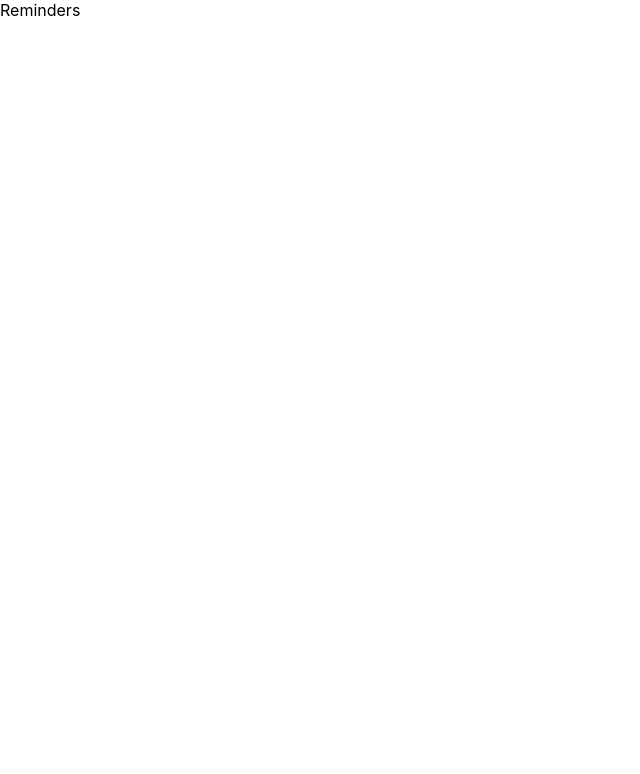
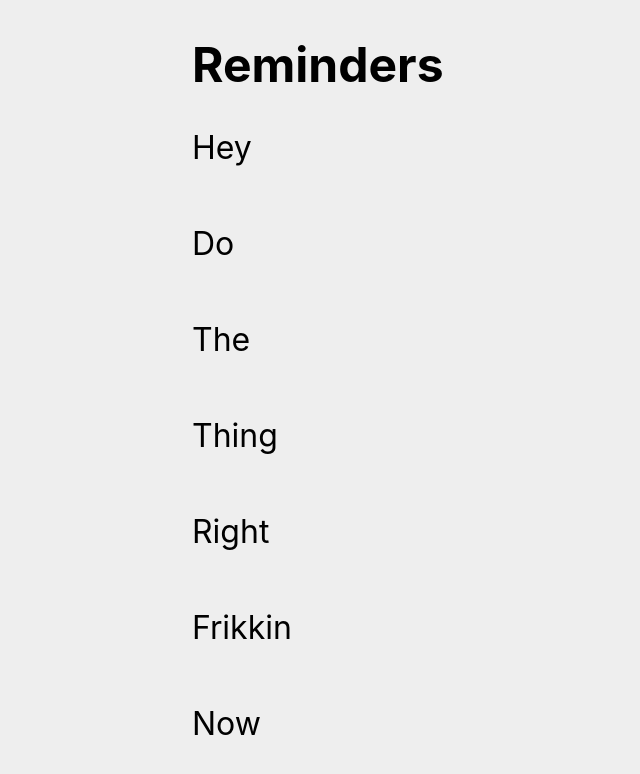
Before and after one commit to cembreyfarquhar/reminderApp, a React (Create React App) app in the folder reminder/: page / in a window 1280 px wide. Shown: the top 774 px of the page, without its empty margins (0-640 px from the left). Built offline with nearby package versions, Linux system fonts and the light colour scheme.

Commit message:
sets homepage layout using CSS Grid

```diff
--- a/reminder/src/App.js
+++ b/reminder/src/App.js
@@ -5,15 +5,40 @@ import styled from "styled-components";
 const StyledApp = styled.div`
   box-sizing: border-box;
   height: 100vh;
+  font-size: 10px;
 `;
 
-const StyledHomeScreen = styled.div`
+const StyledHomePage = styled.div`
   display: grid;
   height: 100%;
-  grid-template-columns: 10% auto 10%;
+  grid-template-columns: 15% auto 15%;
   grid-template-rows: 16% 12% 12% 12% 12% 12% 12% 12%;
+  grid-template-areas:
+    "header header header"
+    ". reminder ."
+    ". reminder ."
+    ". reminder ."
+    ". reminder ."
+    ". reminder ."
+    ". reminder ."
+    ". reminder .";
+    background-color: #EEEEEE;
 `;
 
+const StyledHeader = styled.div`
+  grid-column: 2 / 3;
+  grid-row: 1 / 2;
+  display: flex;
+  align-items: center;
+  h1 {
+    font-size: 3rem;
+  }
+`;
+
+const StyledReminder = styled.div`
+  font-size: 2rem;
+  grid-column: 2 / 3;
+`;
 
 class App extends Component {
   state = {
@@ -22,9 +47,18 @@ class App extends Component {
   render() {
     return (
       <StyledApp>
-        <StyledHomeScreen>
-          Reminders
-        </StyledHomeScreen>
+        <StyledHomePage>
+          <StyledHeader>
+            <h1>Reminders</h1>
+          </StyledHeader>
+          <StyledReminder>Hey</StyledReminder>
+          <StyledReminder>Do</StyledReminder>
+          <StyledReminder>The</StyledReminder>
+          <StyledReminder>Thing</StyledReminder>
+          <StyledReminder>Right</StyledReminder>
+          <StyledReminder>Frikkin</StyledReminder>
+          <StyledReminder>Now</StyledReminder>
+        </StyledHomePage>
       </StyledApp>
     );
   }
```
